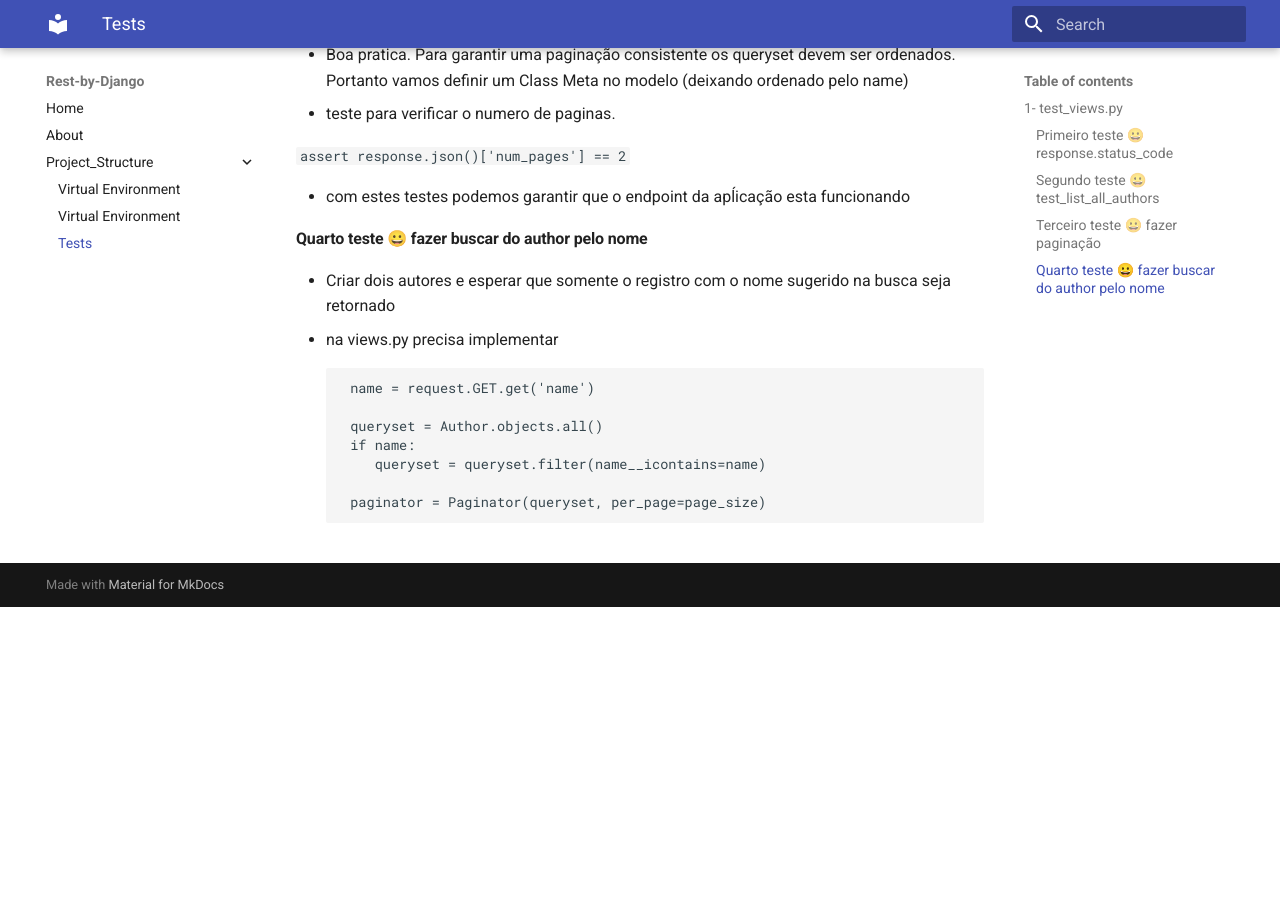
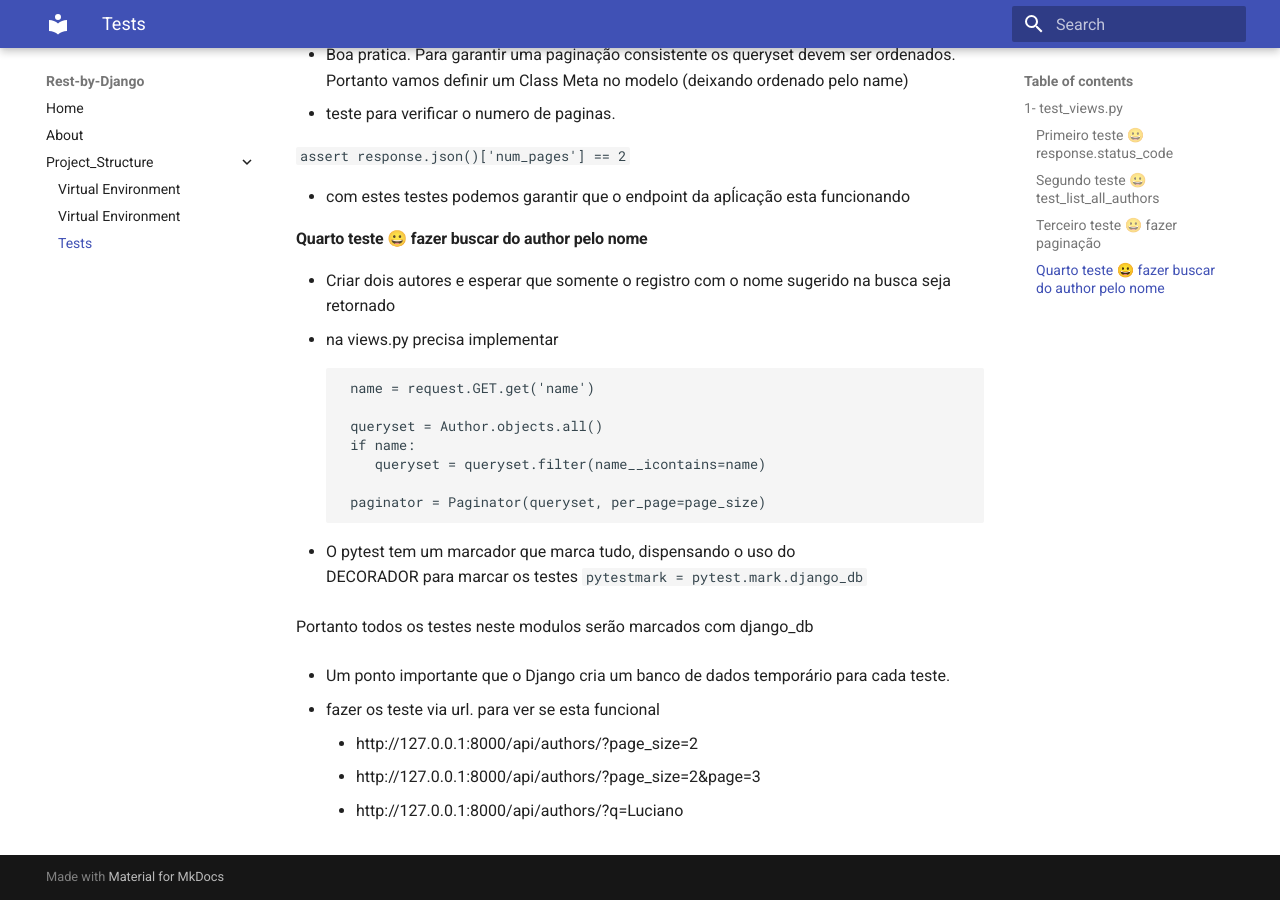
Before and after one commit to jlplautz/rest-by-django, an MkDocs documentation site: the page built from docs/Project_Structure/tests.md, in a window 1280 px wide and 900 px high, scrolled down 1382 px. Built offline with MkDocs 1.6.1 and Material for MkDocs 9.7.7, drawn with Linux system fonts in a browser that asks for light colours; before the commit the page ends 1989 px from its top, so only the background shows below that.

Commit message:
We executed some modification over the tests

````diff
--- a/docs/Project_Structure/tests.md
+++ b/docs/Project_Structure/tests.md
@@ -58,3 +58,16 @@
             queryset = queryset.filter(name__icontains=name)
 
          paginator = Paginator(queryset, per_page=page_size)
+
+   - O pytest tem um marcador que marca tudo, dispensando o uso do
+   DECORADOR para marcar os testes
+     ``` pytestmark = pytest.mark.django_db ```
+
+   Portanto todos os testes neste modulos serão marcados com django_db
+
+   - Um ponto importante que o Django cria um banco de dados temporário para cada teste.
+
+   - fazer os teste via url. para ver se esta funcional
+     - http://127.0.0.1:8000/api/authors/?page_size=2
+     - http://127.0.0.1:8000/api/authors/?page_size=2&page=3
+     - http://127.0.0.1:8000/api/authors/?q=Luciano
````
Also changed, not shown: 3 other files.
